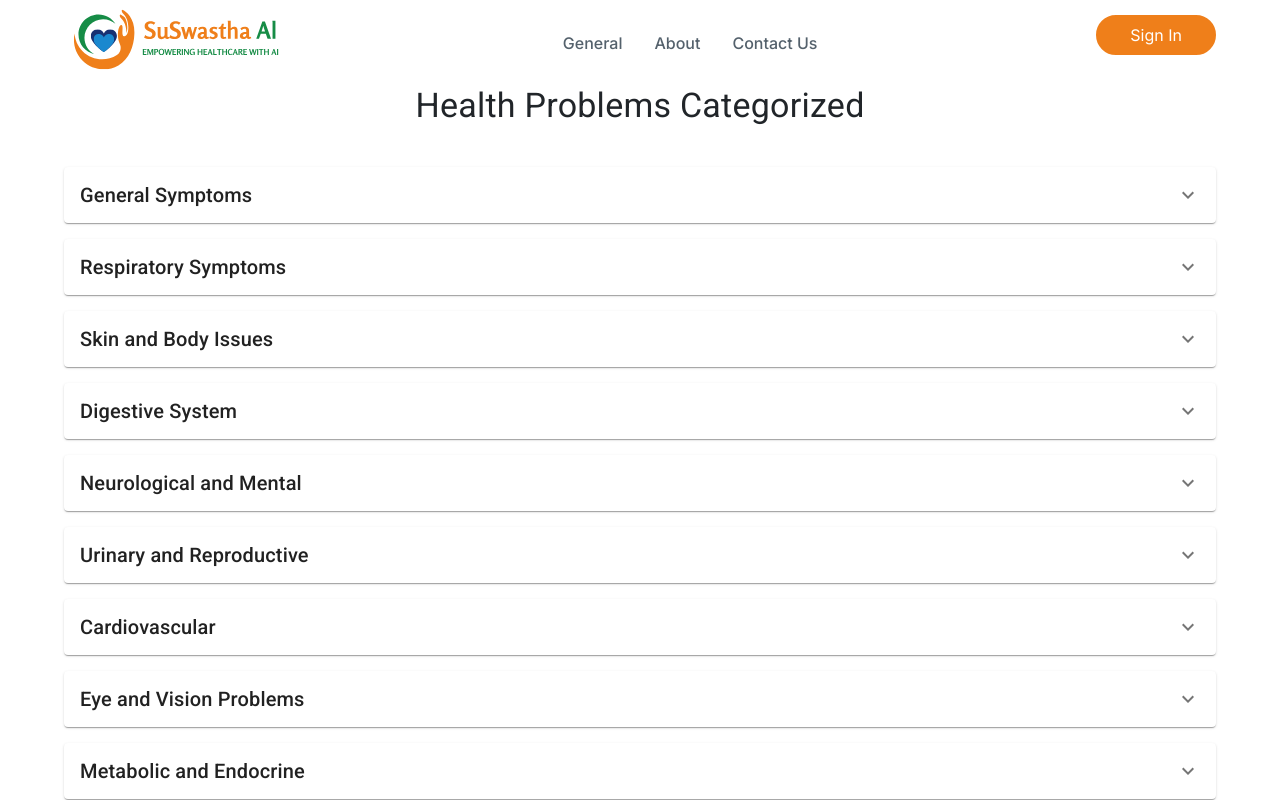
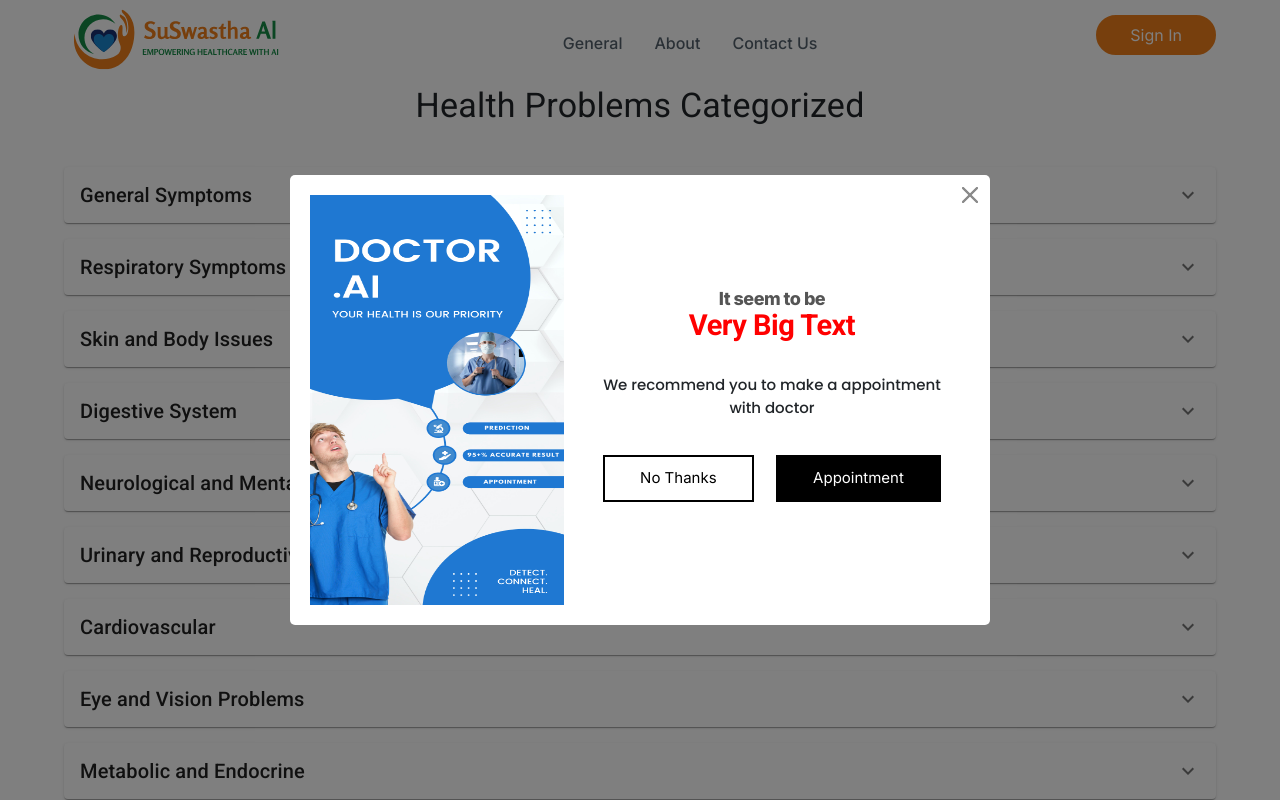
Before and after one commit to krishnenduroy52/SuSwastha-AI, a React (Vite) app in the folder Frontend/: page /general-health-problems-prediction in a window 1280 px wide. Shown: the top 800 px of the page. Built offline with nearby package versions, Linux system fonts and the light colour scheme; a web font is replaced by a local one.

Commit message:
some small ui changes

```diff
--- a/Frontend/src/assets/json-data/services_menu.json
+++ b/Frontend/src/assets/json-data/services_menu.json
@@ -33,6 +33,11 @@
       "className": "fa-solid fa-brain-circuit",
       "title": "Dyslexia",
       "url": "child/game1"
+    },
+    {
+      "className": "fa-solid fa-brain-circuit",
+      "title": "General Health Problems Prediction",
+      "url": "general-health-problems-prediction"
     }
   ]
 }
--- a/Frontend/src/components/Modal/Modal.css
+++ b/Frontend/src/components/Modal/Modal.css
@@ -143,7 +143,7 @@
   padding: 10px 35px;
   font-size: 15px;
   margin: 20px 0;
-  border: 2px solid black;
+  border: 2px solid black !important;
   background-color: transparent;
   cursor: pointer;
 }
@@ -155,4 +155,9 @@
 
 .Thanks__btn {
   margin-right: 1.5em;
+  color: black;
 }
+
+.Thanks__btn:hover {
+  color: white;
+}
--- a/Frontend/src/pages/Doctor/DoctorLogin.jsx
+++ b/Frontend/src/pages/Doctor/DoctorLogin.jsx
@@ -83,7 +83,7 @@
       </div>
       <div className="right-section">
         <h1>
-          Login to <span>DOCTOR.AI</span>
+          <span style={{ color: "#ef7f1a" }}>Login to  </span>  <span>DOCTOR.AI</span>
         </h1>
         <form action="POST">
           <div className="name-number">
--- a/Frontend/src/pages/Doctor/DoctorSignup.jsx
+++ b/Frontend/src/pages/Doctor/DoctorSignup.jsx
@@ -142,7 +142,7 @@
                     // Additional actions or redirection can be performed here
                     toast.success("Doctor created successfully!");
                     setTimeout(() => {
-                        window.location.href="/doctor/login"
+                        window.location.href = "/doctor/login"
                     }, 2000);
                 })
                 .catch((error) => {
@@ -180,7 +180,7 @@
                 <img className="image" src={DoctorSignupImage} alt="Doc Image" />
             </div>
             <div className="right-section">
-                <h1>Enter Doctor Details</h1>
+                <h1 style={{ color: "#ef7f1a" }}>Enter Doctor Details</h1>
                 <form>
                     <div className="name-number">
                         <label className="label">
--- a/Frontend/src/pages/GeneralHealth/GeneralHealth.jsx
+++ b/Frontend/src/pages/GeneralHealth/GeneralHealth.jsx
@@ -114,11 +114,16 @@
 import StyledCard from './StyledCard';
 import axios from 'axios';
 
+import Modal from '../../components/Modal/Modal';
+
 import data from '../../Utils/GeneralHealthProblems.json';
 
 const HealthProblems = () => {
     const [selectedCategory, setSelectedCategory] = useState(null);
     const [selectedSymptoms, setSelectedSymptoms] = useState([]);
+
+    const [showGive, setshowGive] = useState(true);
+    const [loading, setLoading] = useState(false);
 
     const handleCategoryChange = (categoryName) => {
         setSelectedCategory(selectedCategory === categoryName ? null : categoryName);
@@ -140,20 +145,25 @@
         const formData = new FormData();
         formData.append("symptoms", selectedSymptoms);
 
-        try{
+        try {
             const response = axios.post(route, formData);
 
-            if (response.status === 200){
+            if (response.status === 200) {
                 const data = response.json();
                 console.log(data.result);
             }
-            else{
+            else {
                 console.log("Error in response");
             }
         }
-        catch(error){
+        catch (error) {
             console.log('Error occurred while sending data to server:', error);
         }
+    };
+
+    const handelClose = () => {
+        setshowGive(false);
+        setLoading(false);
     };
 
     return (
@@ -161,6 +171,16 @@
             <Typography variant="h4" gutterBottom sx={{ textAlign: 'center' }}>
                 Health Problems Categorized
             </Typography>
+
+            {showGive ? (
+                <Modal
+                    show={showGive}
+                    onClose={handelClose}
+                    bigText={`Very Big Text`}
+                    smallText="We recommend you to make a appointment with doctor"
+                    percentage={"20%"}
+                />
+            ) : null}
 
             <Grid container spacing={2} mt={3}>
                 {data.categories.map((category) => (
--- a/Frontend/src/pages/Login/Login.jsx
+++ b/Frontend/src/pages/Login/Login.jsx
@@ -5,7 +5,7 @@
 import { faRightToBracket } from "@fortawesome/free-solid-svg-icons";
 
 import axios from 'axios'
-import { Link, useNavigate} from "react-router-dom";
+import { Link, useNavigate } from "react-router-dom";
 import '../Login/Login.css'
 import { userLoginRoute } from "../../Utils/APIRoutes";
 
@@ -49,7 +49,7 @@
                 localStorage.setItem("doctor_ai_isDoc", "0");
                 // If the login request is successful, show a success toast message
                 toast.success("User logged in successfully!");
-                window.location.href="/"
+                window.location.href = "/"
             } catch (error) {
                 console.log(error);
                 if (
@@ -83,7 +83,7 @@
             </div>
             <div className="right-section">
                 <h1>
-                    Login to <span>DOCTOR.AI</span>
+                    <span style={{ color: "#ef7f1a" }}> Login to </span><span>DOCTOR.AI</span>
                 </h1>
                 <form action="POST">
                     <div className="name-number">
@@ -95,7 +95,7 @@
                                 name="username"
                                 className="form-input input"
                                 placeholder="Username"
-                            onChange={(e) => setUsername(e.target.value)}
+                                onChange={(e) => setUsername(e.target.value)}
                             />
                         </label>
                         <label className="label">
@@ -115,7 +115,7 @@
                         <button
                             type="button"
                             className="action_btn"
-                        onClick={handleSubmitForm}
+                            onClick={handleSubmitForm}
                         >
                             Login <FontAwesomeIcon icon={faRightToBracket} />
                         </button>
--- a/Frontend/src/pages/Signup/Signup.jsx
+++ b/Frontend/src/pages/Signup/Signup.jsx
@@ -184,7 +184,7 @@
                 />
             </div>
             <div className="right-section">
-                <h1>Create Your Account</h1>
+                <h1 style={{ color: "#ef7f1a" }}>Create Your Account</h1>
                 <form>
                     <div className="name-number">
                         <label className="label">
```
Also changed, not shown: 1 other file (tests, documents, lock files or other folders).
